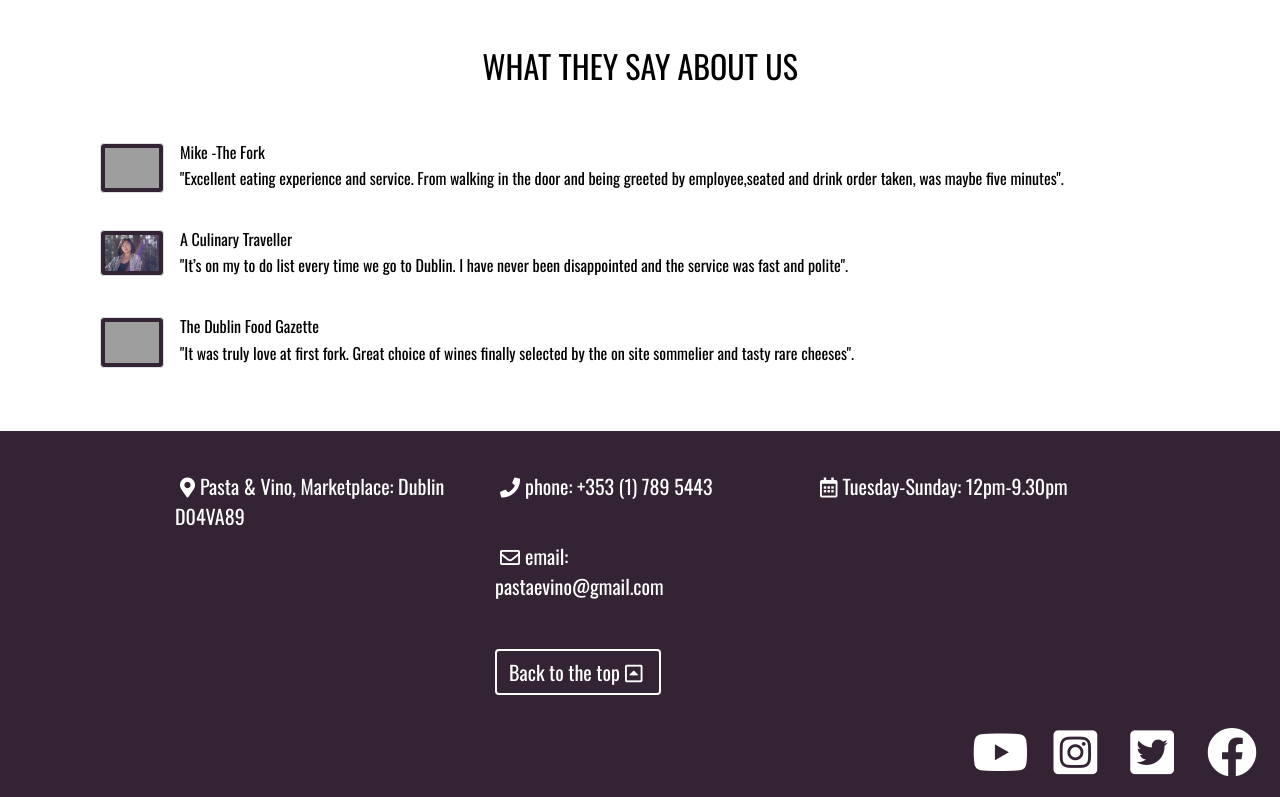
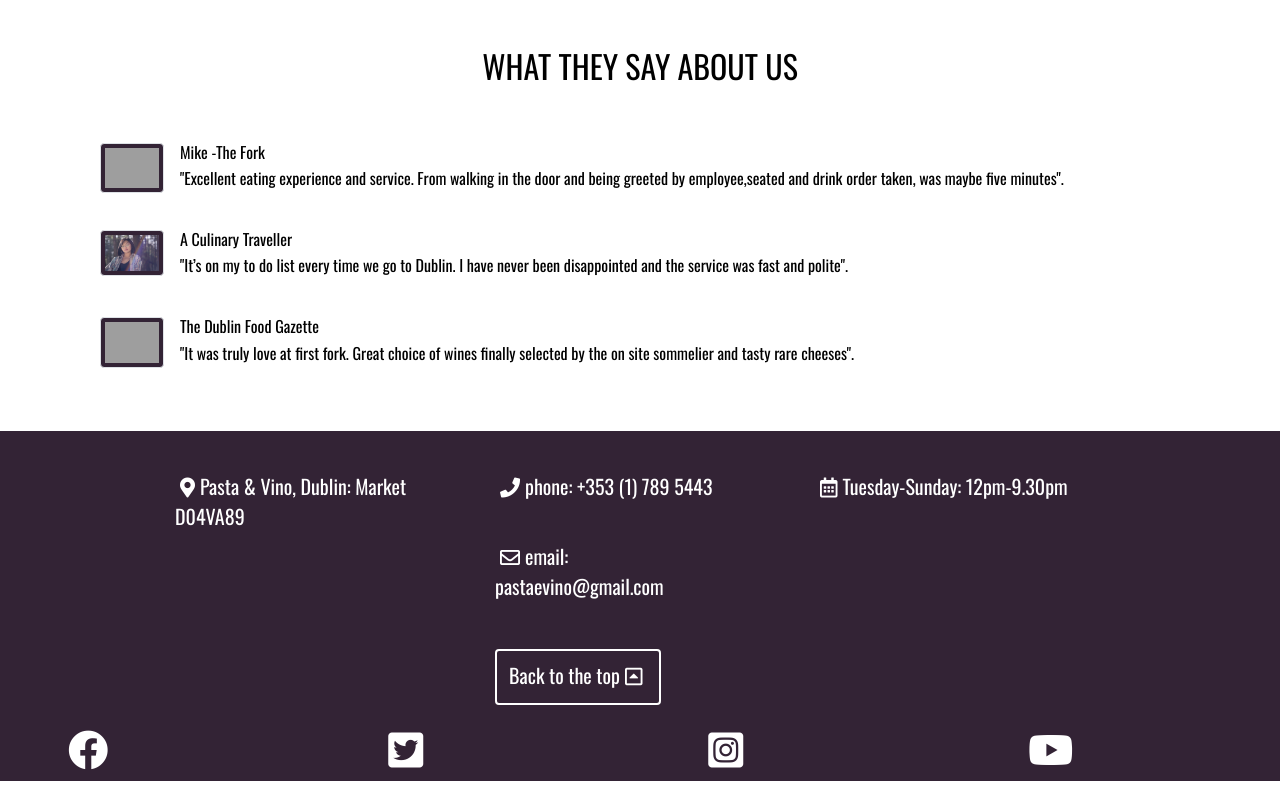
Before and after one commit to FrankN88/FrankN88-first_milestone_new, a plain HTML site: page index.html in a window 1280 px wide. Shown: the part 1597-2394 px from the top of the page. Drawn offline with nearby package versions, Linux system fonts and the light colour scheme; grey boxes are pictures that could not be loaded.

Commit message:
Favicon added and restyling the footer

```diff
--- a/assets/css/style.css
+++ b/assets/css/style.css
@@ -163,6 +163,21 @@ flex-direction: column;
     float: right;
 }
 
+/*----new Footer style test----*/
+
+.new-link-footer {
+    font-size: 40px;
+    margin: auto;
+}
+
+.new-link-footer i {
+    color: #ffffff;
+
+}
+
+
+/*----new Footer style test end----*/
+
 
 /*----Footer text----*/
 
@@ -213,6 +228,8 @@ flex-direction: column;
 .btn i {
     padding-left: 5px;
     padding-right: 5px;
+    padding-top: 10px;
+    padding-bottom: 10px;
 }
 
 .top-nav-button a:hover{
--- a/index.html
+++ b/index.html
@@ -8,6 +8,10 @@
     <link rel="stylesheet" href="assets/css/style.css" type="text/css"/>
     <link rel="preconnect" href="https://fonts.gstatic.com">
     <link href="https://fonts.googleapis.com/css2?family=Nunito:ital,wght@1,300&family=Oswald&display=swap" rel="stylesheet">
+    <link rel="apple-touch-icon" sizes="180x180" href="assets/favicon/apple-touch-icon.png">
+    <link rel="icon" type="image/png" sizes="32x32" href="assets/favicon/favicon-32x32.png">
+    <link rel="icon" type="image/png" sizes="16x16" href="assets/favicon/favicon-16x16.png">
+    <link rel="manifest" href="assets/favicon/site.webmanifest">
     <title>Pasta & Vino | Italian wine & pasta bar in Dublin</title>
 </head>
 <body>
@@ -170,7 +174,7 @@
          <!--In this div I have added the contacts-->
          <div class="row justify-content-center restaurant-footer-contacts bg-color">
                     <div class="col-4 col-md-3">
-                       <p class="footer-text"><i class="fas fa-map-marker-alt"></i>Pasta & Vino, Marketplace: Dublin D04VA89</p>
+                       <p class="footer-text"><i class="fas fa-map-marker-alt"></i>Pasta & Vino, Dublin: Market D04VA89</p>
                     </div>
                     <div class="col-4 col-md-3">
                         <p class="footer-text"><i class="fas fa-phone"></i>phone: +353 (1) 789 5443
@@ -192,28 +196,12 @@
 
 
          <!--In this section I have added links to social media pages-->
-        <div class="row-fluid-footer no-gutters">
-            <div class="col-12">
-            <ul class="list-inline social">
-                <li class="list-inline-item">
-                    <a href="https://www.facebook.com/" target="_blank"><i class="fab fa-facebook"></i></a>
-                </li>
-
-                <li class="list-inline-item">
-                    <a href="https://twitter.com/?lang=en" target="_blank"><i class="fab fa-twitter-square"></i></a>
-                </li>
-
-                <li class="list-inline-item">
-                    <a href="https://www.instagram.com/" target="_blank"><i class="fab fa-instagram-square"></i></a>
-                    </li>
-                <li class="list-inline-item">
-                    <a href="https://www.youtube.com/" target="_blank"><i class="fab fa-youtube"></i></a>
-                </li>
-                </ul>
-
-            </div>
-
-            </div>
+        <div class="row">
+            <div class="col-2 new-link-footer"><a href="https://www.facebook.com/" target="_blank"><i class="fab fa-facebook"></i></a></div>
+            <div class="col-2 new-link-footer"><a href="https://twitter.com/?lang=en" target="_blank"><i class="fab fa-twitter-square"></i></a></div>
+            <div class="col-2 new-link-footer"><a href="https://www.instagram.com/" target="_blank"><i class="fab fa-instagram-square"></i></a></div>
+            <div class="col-2 new-link-footer"><a href="https://www.youtube.com/" target="_blank"><i class="fab fa-youtube"></i></a></div>
+         </div>
 
 
 
```
Also changed, not shown: about_us.html (+4 -0 lines), gallery.html (+5 -1 lines), menu.html (+4 -0 lines), assets/favicon/android-chrome-192x192.png (added), assets/favicon/android-chrome-512x512.png (added), assets/favicon/apple-touch-icon.png (added), assets/favicon/favicon-16x16.png (added), assets/favicon/favicon-32x32.png (added), assets/favicon/favicon.ico (added), assets/favicon/site.webmanifest (added).
